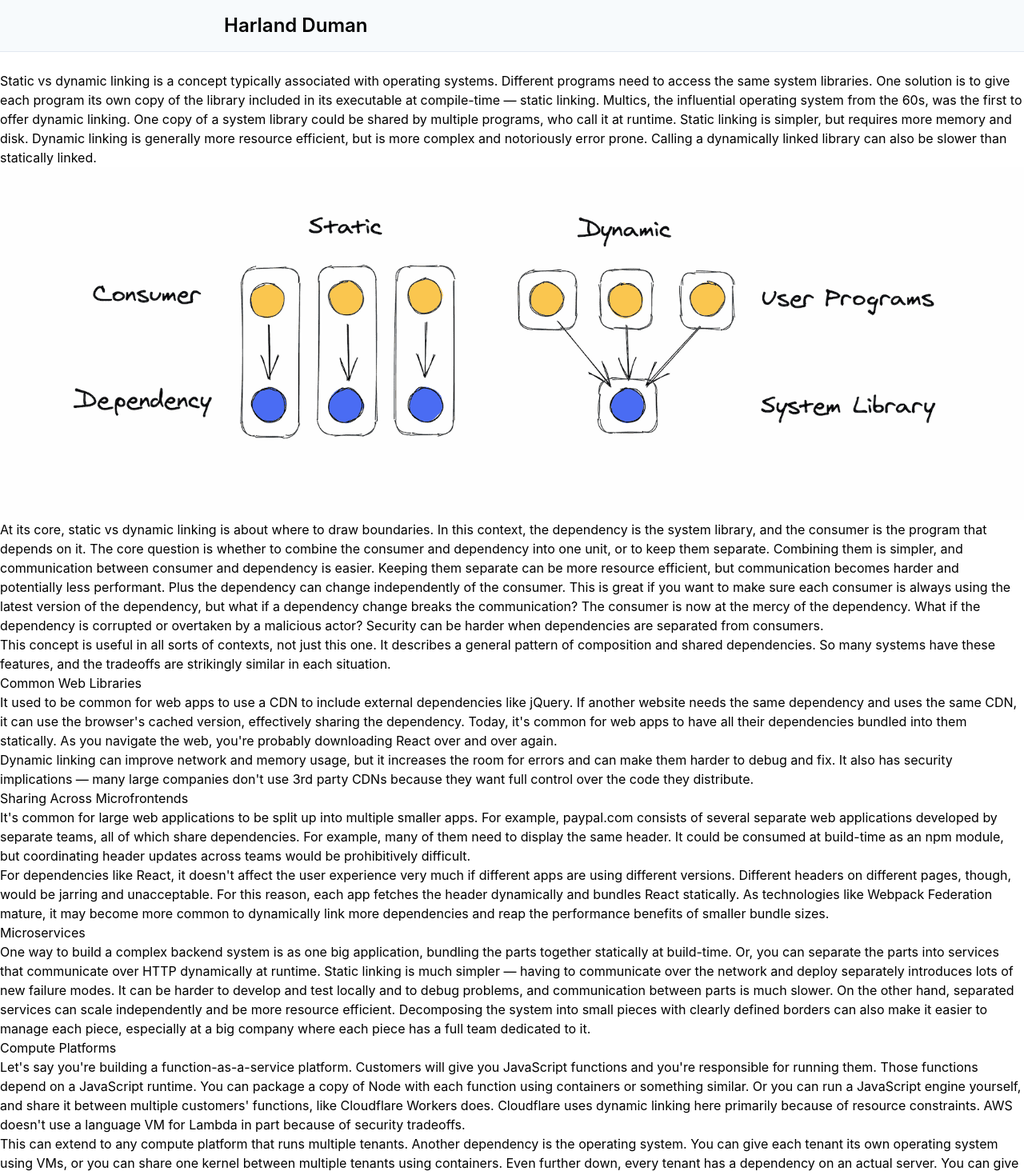
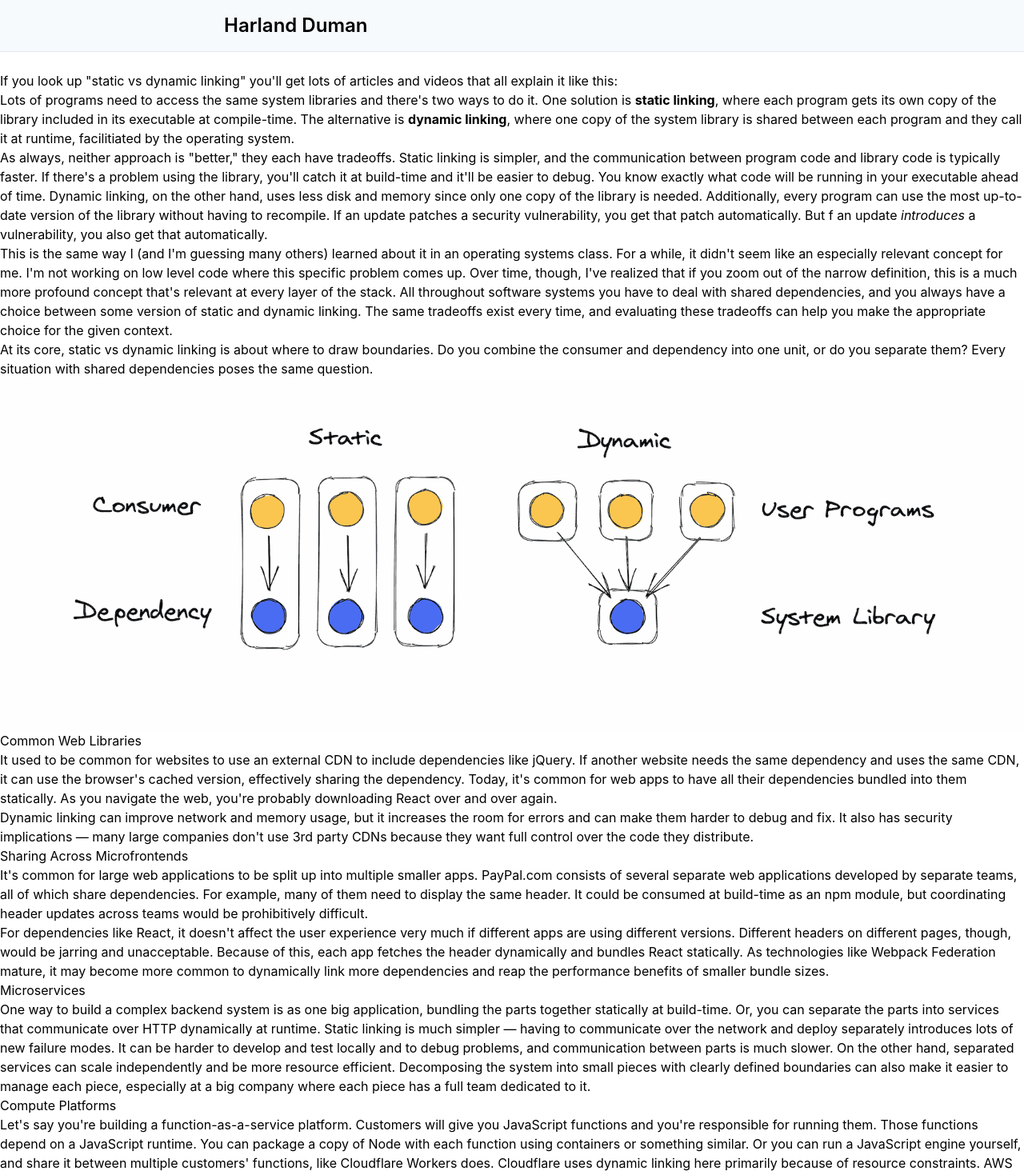
Before and after one commit to harlandduman/website, a Next.js app: page /writing/static-and-dynamic-linking in a window 1280 px wide. Shown: the top 1469 px of the page at 80% size. Built offline with nearby package versions, Linux system fonts and the light colour scheme.

Commit message:
Update content

```diff
--- a/pages/writing/static-and-dynamic-linking.mdx
+++ b/pages/writing/static-and-dynamic-linking.mdx
@@ -4,7 +4,15 @@ description: "This concept goes beyond operating systems and is useful anywhere
 date: "Oct 25, 2020"
 ---
 
-Static vs dynamic linking is a concept typically associated with operating systems. Different programs need to access the same system libraries. One solution is to give each program its own copy of the library included in its executable at compile-time — static linking. [Multics](https://en.wikipedia.org/wiki/Multics), the influential operating system from the 60s, was the first to offer dynamic linking. One copy of a system library could be shared by multiple programs, who call it at runtime. Static linking is simpler, but requires more memory and disk. Dynamic linking is generally more resource efficient, but is more complex and notoriously error prone. Calling a dynamically linked library can also be slower than statically linked.
+If you look up "static vs dynamic linking" you'll get lots of articles and videos that all explain it like this:
+
+Lots of programs need to access the same system libraries and there's two ways to do it. One solution is **static linking**, where each program gets its own copy of the library included in its executable at compile-time. The alternative is **dynamic linking**, where one copy of the system library is shared between each program and they call it at runtime, facilitiated by the operating system.
+
+As always, neither approach is "better," they each have tradeoffs. Static linking is simpler, and the communication between program code and library code is typically faster. If there's a problem using the library, you'll catch it at build-time and it'll be easier to debug. You know exactly what code will be running in your executable ahead of time. Dynamic linking, on the other hand, uses less disk and memory since only one copy of the library is needed. Additionally, every program can use the most up-to-date version of the library without having to recompile. If an update patches a security vulnerability, you get that patch automatically. But f an update _introduces_ a vulnerability, you also get that automatically.
+
+This is the same way I (and I'm guessing many others) learned about it in an operating systems class. For a while, it didn't seem like an especially relevant concept for me. I'm not working on low level code where this specific problem comes up. Over time, though, I've realized that if you zoom out of the narrow definition, this is a much more profound concept that's relevant at every layer of the stack. All throughout software systems you have to deal with shared dependencies, and you always have a choice between some version of static and dynamic linking. The same tradeoffs exist every time, and evaluating these tradeoffs can help you make the appropriate choice for the given context.
+
+At its core, static vs dynamic linking is about where to draw boundaries. Do you combine the consumer and dependency into one unit, or do you separate them? Every situation with shared dependencies poses the same question.
 
 <img
   src="/static-and-dynamic/example.png"
@@ -13,25 +21,21 @@ Static vs dynamic linking is a concept typically associated with operating syste
   width="1801"
 />
 
-At its core, static vs dynamic linking is about where to draw boundaries. In this context, the dependency is the system library, and the consumer is the program that depends on it. The core question is whether to combine the consumer and dependency into one unit, or to keep them separate. Combining them is simpler, and communication between consumer and dependency is easier. Keeping them separate can be more resource efficient, but communication becomes harder and potentially less performant. Plus the dependency can change independently of the consumer. This is great if you want to make sure each consumer is always using the latest version of the dependency, but what if a dependency change breaks the communication? The consumer is now at the mercy of the dependency. What if the dependency is corrupted or overtaken by a malicious actor? Security can be harder when dependencies are separated from consumers.
-
-This concept is useful in all sorts of contexts, not just this one. It describes a general pattern of composition and shared dependencies. So many systems have these features, and the tradeoffs are strikingly similar in each situation.
-
 ## Common Web Libraries
 
-It used to be common for web apps to use a CDN to include external dependencies like jQuery. If another website needs the same dependency and uses the same CDN, it can use the browser's cached version, effectively sharing the dependency. Today, it's common for web apps to have all their dependencies bundled into them statically. As you navigate the web, you're probably downloading React over and over again.
+It used to be common for websites to use an external CDN to include dependencies like jQuery. If another website needs the same dependency and uses the same CDN, it can use the browser's cached version, effectively sharing the dependency. Today, it's common for web apps to have all their dependencies bundled into them statically. As you navigate the web, you're probably downloading React over and over again.
 
 Dynamic linking can improve network and memory usage, but it increases the room for errors and can make them harder to debug and fix. It also has security implications — many large companies don't use 3rd party CDNs because they want full control over the code they distribute.
 
 ## Sharing Across Microfrontends
 
-It's common for large web applications to be split up into multiple smaller apps. For example, paypal.com consists of several separate web applications developed by separate teams, all of which share dependencies. For example, many of them need to display the same header. It could be consumed at build-time as an npm module, but coordinating header updates across teams would be prohibitively difficult.
+It's common for large web applications to be split up into multiple smaller apps. [PayPal.com](https://paypal.com) consists of several separate web applications developed by separate teams, all of which share dependencies. For example, many of them need to display the same header. It could be consumed at build-time as an npm module, but coordinating header updates across teams would be prohibitively difficult.
 
-For dependencies like React, it doesn't affect the user experience very much if different apps are using different versions. Different headers on different pages, though, would be jarring and unacceptable. For this reason, each app fetches the header dynamically and bundles React statically. As technologies like Webpack Federation mature, it may become more common to dynamically link more dependencies and reap the performance benefits of smaller bundle sizes.
+For dependencies like React, it doesn't affect the user experience very much if different apps are using different versions. Different headers on different pages, though, would be jarring and unacceptable. Because of this, each app fetches the header dynamically and bundles React statically. As technologies like [Webpack Federation mature](https://indepth.dev/webpack-5-module-federation-a-game-changer-in-javascript-architecture), it may become more common to dynamically link more dependencies and reap the performance benefits of smaller bundle sizes.
 
 ## Microservices
 
-One way to build a complex backend system is as one big application, bundling the parts together statically at build-time. Or, you can separate the parts into services that communicate over HTTP dynamically at runtime. Static linking is much simpler — having to communicate over the network and deploy separately introduces lots of new failure modes. It can be harder to develop and test locally and to debug problems, and communication between parts is much slower. On the other hand, separated services can scale independently and be more resource efficient. Decomposing the system into small pieces with clearly defined borders can also make it easier to manage each piece, especially at a big company where each piece has a full team dedicated to it.
+One way to build a complex backend system is as one big application, bundling the parts together statically at build-time. Or, you can separate the parts into services that communicate over HTTP dynamically at runtime. Static linking is much simpler — having to communicate over the network and deploy separately introduces lots of new failure modes. It can be harder to develop and test locally and to debug problems, and communication between parts is much slower. On the other hand, separated services can scale independently and be more resource efficient. Decomposing the system into small pieces with clearly defined boundaries can also make it easier to manage each piece, especially at a big company where each piece has a full team dedicated to it.
 
 ## Compute Platforms
 
@@ -49,4 +53,4 @@ This can extend to any compute platform that runs multiple tenants. Another depe
   loading="lazy"
 />
 
-As you've hopefully been convinced of by now, static vs dynamic linking is a universal pattern that's useful anywhere with composition and shared dependencies — i.e. everywhere in software systems. In each instance of the problem, the basic set of tradeoffs are the same. In every situation where you're dealing with shared dependencies, the same questions should be asked. How much more resource efficient is dynamic linking and how important is that? How much more difficult will it be to debug problems if we separate out the dependency? How will the performance of using the dependency be impacted? Do we need every consumer to always use the latest version? Are there important security tradeoffs?
+As you've hopefully been convinced of by now, static vs dynamic linking is a universal pattern that applies to any situation with shared dependencies — i.e. everywhere in software systems. In each instance of the problem, the basic set of tradeoffs are the same, and the same questions should be asked. How much more resource efficient is dynamic linking and how important is that? How much more difficult will it be to debug problems if we separate out the dependency? How will the performance of using the dependency be impacted? Do we need every consumer to always use the latest version? Are there important security tradeoffs?
```
